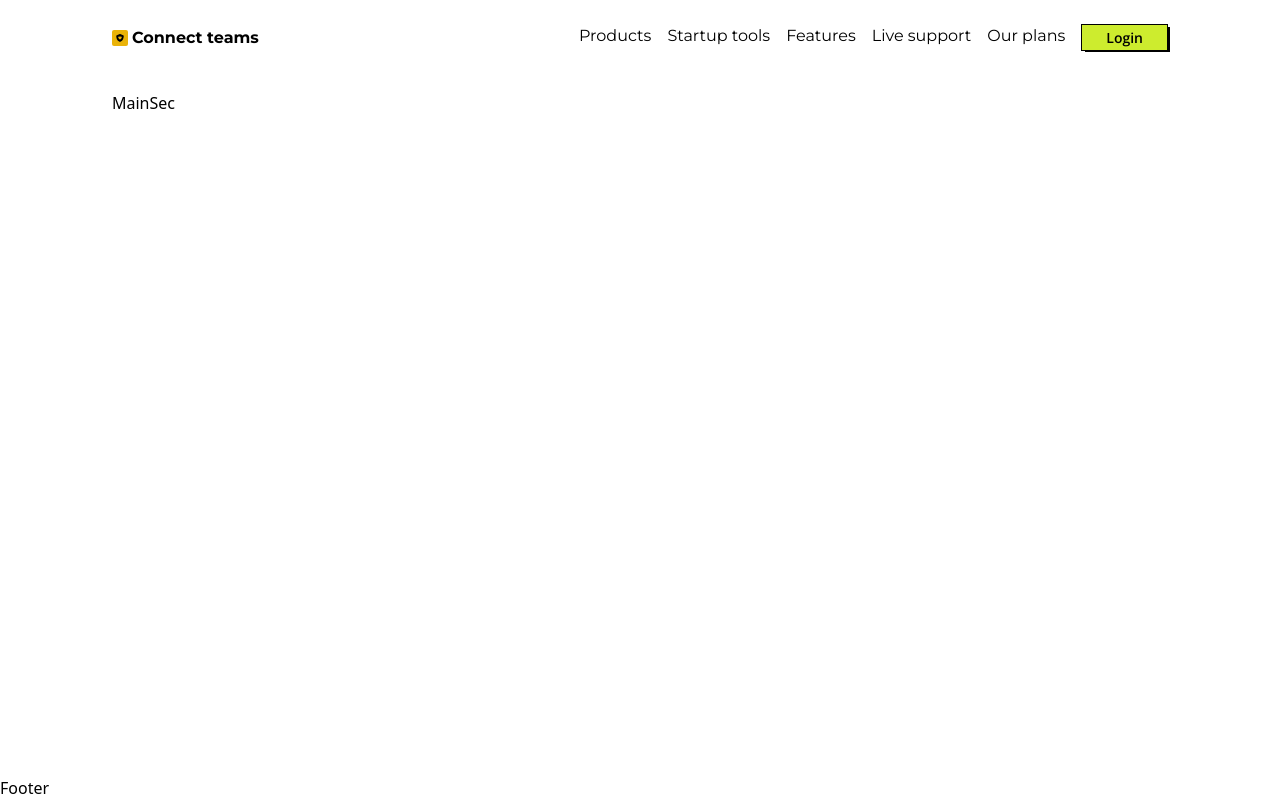
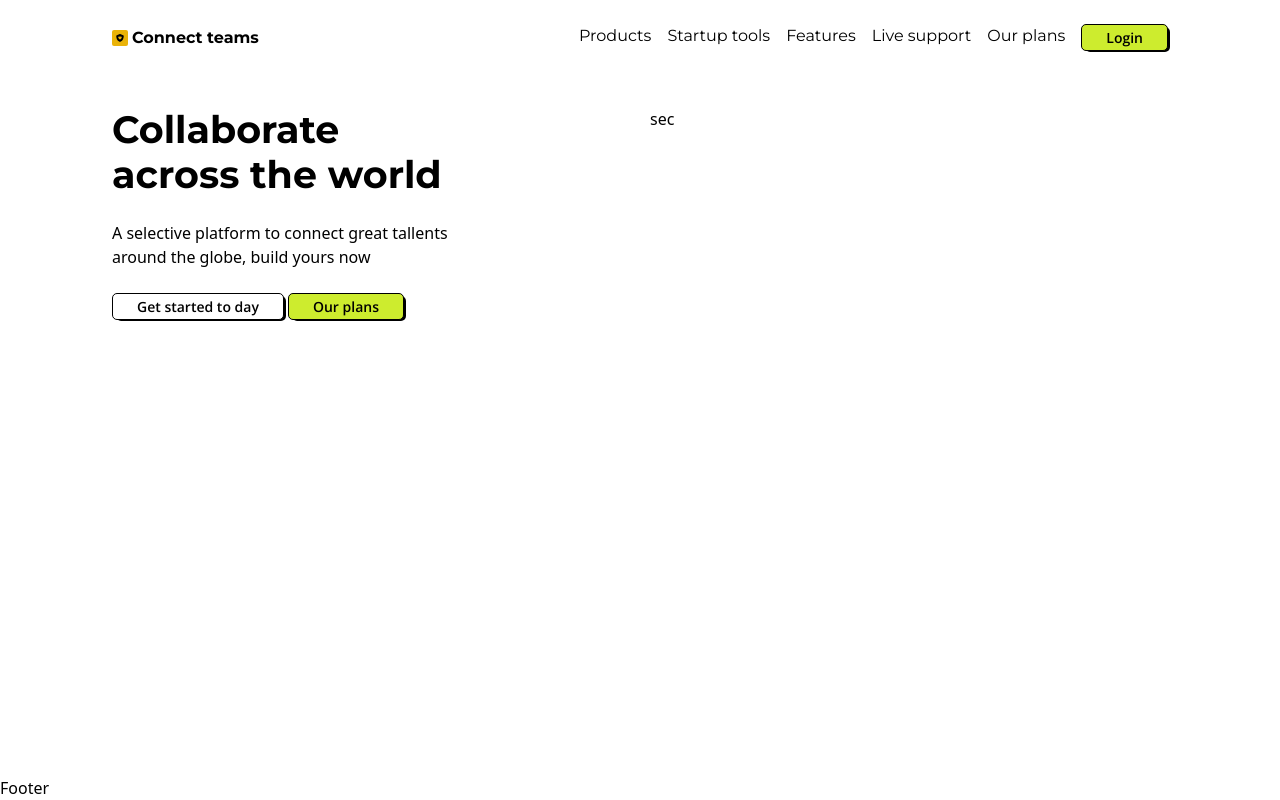
Before and after one commit to byiringiroscar/women-connect-nextjs, a Next.js app: page / in a window 1280 px wide. Built offline with nearby package versions, Linux system fonts and the light colour scheme.

Commit message:
wip on main

```diff
--- a/app/globals.css
+++ b/app/globals.css
@@ -63,6 +63,7 @@
 
   .button-style{
     border: 1px solid black;
+    border-radius: 5px;
     /* z-index: 50; */
   }
 
@@ -75,6 +76,7 @@
     height: 100%;
     background-color: black;
     z-index: -1;
+    border-radius: 5px;
   }
 
 
--- a/components/MainSec.tsx
+++ b/components/MainSec.tsx
@@ -2,7 +2,26 @@ import React from 'react'
 
 const MainSec = () => {
   return (
-    <div className='flex justify-between padding-container items-center pt-4 xl:px-28'>MainSec</div>
+    <div className='grid grid-cols-1 sm:grid-cols-2 md:grid-cols-2 lg:grid-cols-2 gap-5 lg:pt-8 padding-container items-start pt-4 xl:px-28'>
+        <div className='flex flex-col gap-6'>
+            <h1 className='montserrat-700 text-[38px] leading-[45px]'>Collaborate <br /> across the world</h1>
+            <p>A selective platform to connect great tallents <br /> around the globe, build yours now</p>
+            <div className='flex gap-1'>
+                <button
+                    className='hidden lg:flex bg-white text-black  px-6 opensans-font-regular text-[14px] py-[2px] button-style relative'>
+                        <div className='layer-button'></div>
+                        Get started to day
+                </button>
+                <button
+                    className='hidden lg:flex bg-[#CDEC2E] text-black  px-6 opensans-font-regular text-[14px] py-[2px] button-style relative'>
+                        <div className='layer-button'></div>
+                        Our plans
+                </button>
+            </div>
+
+        </div>
+        <div>sec</div>
+    </div>
   )
 }
 
```
